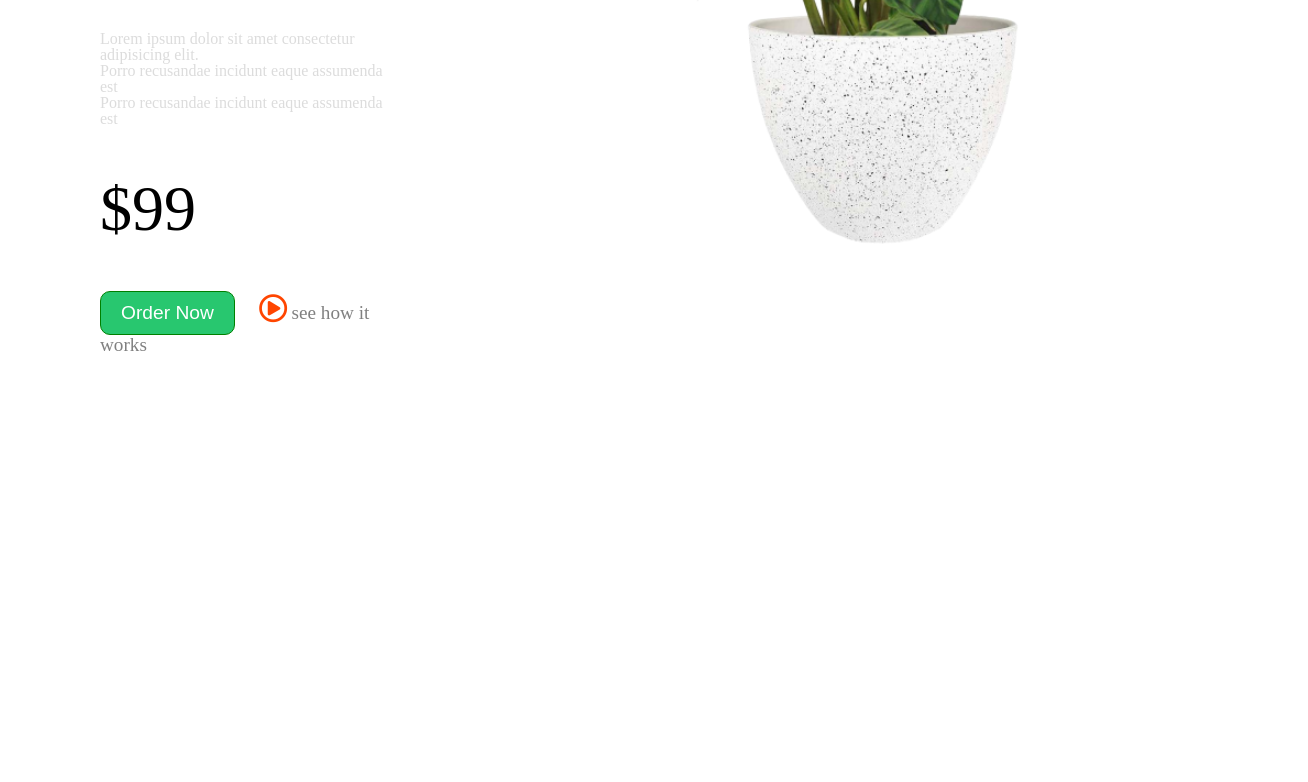
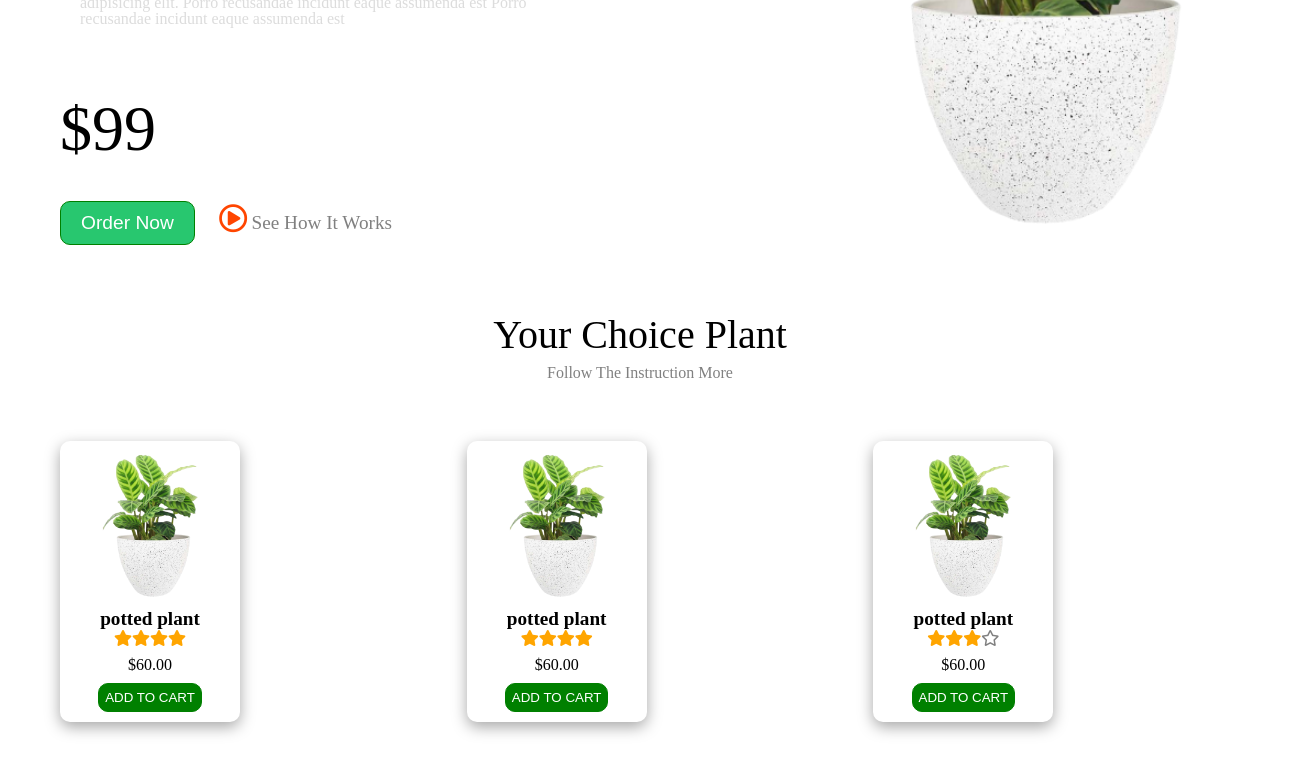
Before and after one commit to jogindrakumar/organic-plant, a plain HTML site: page index.html in a window 1280 px wide. Shown: the part 390-1172 px from the top of the page, 1308 px wide, since content can reach past the window. Before the commit the page ends 800 px from the top, so only its background shows below. Drawn offline with Linux system fonts and the light colour scheme.

Commit message:
add-choose-plant-section

```diff
--- a/index.html
+++ b/index.html
@@ -22,10 +22,11 @@
     </div>
     <div class="banner">
         <div class="info-section">
-            <h1>The organic</h1>
-            <h2>plant</h2>
+            <h1>The organic <span>plant</span></h1>
+
             <p>
-                Lorem ipsum dolor sit amet consectetur adipisicing elit. <br /> Porro recusandae incidunt eaque assumenda est <br /> Porro recusandae incidunt eaque assumenda est
+                Lorem ipsum dolor sit amet consectetur adipisicing elit. Porro recusandae incidunt eaque assumenda est Porro recusandae incidunt eaque assumenda est Lorem ipsum dolor sit amet consectetur adipisicing elit. Porro recusandae incidunt eaque assumenda est
+                Porro recusandae incidunt eaque assumenda est
             </p>
             <h5>$99</h5>
             <div class="button-section">
@@ -38,6 +39,36 @@
             <img src="/plant-banner.png" alt="" />
         </div>
     </div>
+    <div class="choice-plant">
+        <h1>Your choice plant</h1>
+        <p>Follow the instruction more</p>
+    </div>
+    <div class="plant-section">
+        <div class="box">
+            <img src="plant-banner.png" alt="" />
+            <h5>potted plant</h5>
+            <i class="fas fa-star"></i><i class="fas fa-star"></i
+        ><i class="fas fa-star"></i><i class="fas fa-star"></i>
+            <p>$60.00</p>
+            <button>Add to Cart</button>
+        </div>
+        <div class="box">
+            <img src="plant-banner.png" alt="" />
+            <h5>potted plant</h5>
+            <i class="fas fa-star"></i><i class="fas fa-star"></i
+        ><i class="fas fa-star"></i><i class="fas fa-star"></i>
+            <p>$60.00</p>
+            <button>Add to Cart</button>
+        </div>
+        <div class="box">
+            <img src="plant-banner.png" alt="" />
+            <h5>potted plant</h5>
+            <i class="fas fa-star"></i><i class="fas fa-star"></i
+        ><i class="fas fa-star"></i><i class="far fa-star"></i>
+            <p>$60.00</p>
+            <button>Add to Cart</button>
+        </div>
+    </div>
 </body>
 
 </html>
--- a/style.css
+++ b/style.css
@@ -14,39 +14,57 @@
     text-decoration: none;
     font-size: 1.2rem;
     text-transform: capitalize;
+    color: grey;
+}
+
+.navigation a:hover {
+    color: #28C76F;
 }
 
 .navigation .order-now {
     border: 1px solid green;
     color: white;
     background: #28C76F;
-    border-radius: 10px;
-    padding: 5px 20px;
+    border-radius: 8px;
+    padding: 10px 20px;
+}
+
+.navigation .order-now:hover {
+    color: white;
 }
 
 .banner {
-    margin-top: 100px;
-    padding-left: 100px;
+    margin-top: 80px;
+    margin-left: 50px;
     display: grid;
     grid-template-columns: repeat(auto-fill, minmax(250px, 1fr));
 }
 
-.banner .info-section h1 {
-    font-size: 4rem;
-    text-transform: uppercase;
+.banner .info-section {
+    padding: 10px;
+    align-items: center;
 }
 
-.banner .info-section h2 {
-    margin-top: 20px;
-    font-size: 4rem;
+.banner .info-section h1 {
+    font-size: 3rem;
+    text-transform: uppercase;
+    width: 500px;
+}
+
+.info-section h1 span {
+    position: relative;
+    margin-top: -10px;
+    font-size: 5rem;
     text-transform: uppercase;
     color: #28C76F;
     font-weight: 700;
 }
 
 .banner .info-section p {
-    margin-top: 50px;
+    margin-top: 40px;
     color: gainsboro;
+    padding: 20px;
+    width: 500px;
 }
 
 .banner .info-section h5 {
@@ -55,7 +73,8 @@
 }
 
 .banner .info-section .button-section {
-    margin-top: 50px;
+    width: 500px;
+    margin-top: 40px;
 }
 
 .banner .info-section .button-section button {
@@ -66,12 +85,14 @@
     padding: 10px 20px;
     text-transform: capitalize;
     font-size: 1.2rem;
+    margin-bottom: 10px;
 }
 
 .banner .info-section .button-section a {
     text-decoration: none;
     font-size: 1.2rem;
     color: grey;
+    text-transform: capitalize;
 }
 
 .banner .info-section .button-section .far {
@@ -86,6 +107,77 @@
 }
 
 .banner .banner-img img {
+    margin-left: 200px;
     height: 550px;
     width: 550px;
 }
+
+.choice-plant {
+    margin-top: 50px;
+    align-items: center;
+    text-align: center;
+    text-transform: capitalize;
+}
+
+.choice-plant h1 {
+    font-size: 2.5rem;
+}
+
+.choice-plant p {
+    color: grey;
+    margin-top: 10px;
+    font-size: 1rem;
+}
+
+.plant-section {
+    display: grid;
+    grid-template-columns: repeat(auto-fill, minmax(300px, 1fr));
+    align-items: center;
+    text-align: center;
+    gap: 60px;
+    padding: 60px;
+}
+
+.plant-section .box {
+    width: 180px;
+    align-items: center;
+    text-align: center;
+    padding: 10px;
+    box-shadow: rgba(0, 0, 0, 0.35) 0px 5px 15px;
+    border-radius: 10px;
+}
+
+.plant-section .box img {
+    height: 150px;
+    width: 150px;
+}
+
+.plant-section .box h5 {
+    margin-top: 5px;
+    font-weight: 600;
+    font-style: bold;
+    font-size: 1.2rem;
+}
+
+.plant-section .box .fas {
+    margin-top: 2px;
+    color: orange;
+}
+
+.plant-section .box .far {
+    color: grey;
+}
+
+.plant-section .box p {
+    margin-top: 10px;
+}
+
+.plant-section .box button {
+    margin-top: 10px;
+    background: green;
+    padding: 6px;
+    color: white;
+    border-radius: 10px;
+    text-transform: uppercase;
+    border: 1px solid green;
+}
```
